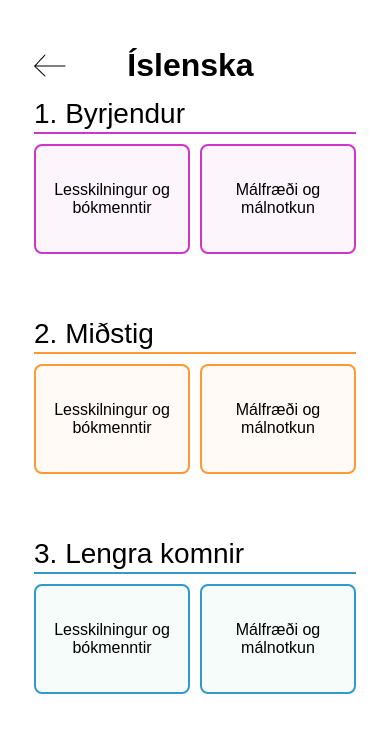
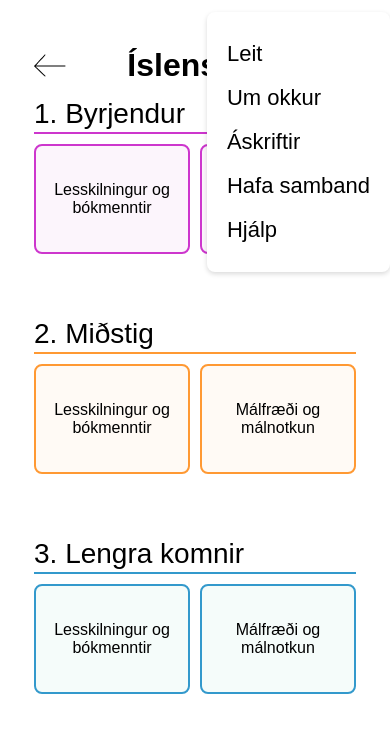
Before and after one commit to peturjack/group-project-2, a plain HTML site: page HTML/islenska-page.html in a window 390 px wide. Both pictures are taken after a click on the picture 340 px from the left and 61 px from the top of the page. Shown: the part 81-814 px from the top of the page. Drawn offline with Linux system fonts and the light colour scheme.

Commit message:
i made the hamburger menu clickable

```diff
--- a/HTML/islenska-page.html
+++ b/HTML/islenska-page.html
@@ -9,10 +9,27 @@
 </head>
 <body>
     <div class="page1">
+        <!-- header starts -->
         <div class="header">
             <img class="logo" src="../photos/logo.png">
-            <img class="menu" src="../icons/hamburger_menu.png">
+            <img id="menuButton" class="menu" src="../icons/hamburger_menu.png">
+
         </div>
+
+        <div id="dropdown" class="dropdown-menu">
+            <nav>
+                <ul>
+                    <li><a href="#">Leit</a></li>
+                    <li><a href="#">Um okkur</a></li>
+                    <li><a href="#">Áskriftir</a></li>
+                    <li><a href="#">Hafa samband</a></li>
+                    <li><a href="#">Hjálp</a></li>
+                </ul>
+            </nav>
+        </div>
+        <!-- header ends -->
+
+        <!-- container around the text above the box -->
         <div class="container">
             <div class="left-element-arrow">
                 <img src="../icons/arrow.png" alt="left-arrow">
@@ -24,13 +41,17 @@
                 <img src="" alt="left-arrow">
             </div>
         </div>
-        <!-- byrjendur grid toughness level 1 -->
+        <!-- container around the text above the box ends -->
+
+        <!-- goes around all the boxes and the h3 -->
         <div class="all-around-the-world">
-
-
+        <!-- the container around the left side image -->
             <div class="left-side-image">
                 <img src="../photos/pic-frontpage-small.png" alt="">
             </div>
+             <!-- the container around the left side image ends -->
+
+             <!-- the container around the right section starts -->
         <div class="right-side-section">
             <section class="byrjendur-grid">
                 <div class="toughness-level">
@@ -44,7 +65,6 @@
                 </div>
             </section>
 
-        <!-- byrjendur grid toughness level 2 -->
         <section class="byrjendur-grid">
             <div class="toughness-level orange-color-line">
                 <h3>2. Miðstig</h3>
@@ -56,7 +76,7 @@
                 <p>Málfræði og málnotkun</p>
             </div>
         </section>
-        <!-- byrjendur grid toughness level 3 -->
+
         <section class="byrjendur-grid mb0">
             <div class="toughness-level blue-color-line">
                 <h3>3. Lengra komnir</h3>
@@ -71,5 +91,7 @@
          </div>
      </div>
 </div>
+<!--  -->
+<script src="../menu.js"></script>
 </body>
 </html>
--- a/css/header-mobile.css
+++ b/css/header-mobile.css
@@ -29,3 +29,35 @@
     height: 9.6rem;
     overflow: hidden;
 }
+
+
+.menu {
+    position: relative;
+    align-items: right;
+    margin-top: 5.1rem;
+    margin-bottom: 2.2rem;
+    cursor: pointer;
+}
+
+.dropdown-menu {
+    position: absolute;
+    right: 0;
+    top: 93px;
+    background-color: white;
+    box-shadow: 0 0.2rem 0.5rem 0 rgba(0, 0, 0, .15);
+    border-radius: 0.8rem;
+    padding: 2rem;
+    opacity: 0;
+    transition: opacity 300ms ease-in-out;
+
+}
+.dropdown-open {
+    opacity: 1;
+}
+
+.dropdown-menu a {
+    font-size: 2.2rem;
+    color: black;
+    line-height: 2;
+
+}
--- a/css/islenska.css
+++ b/css/islenska.css
@@ -1,5 +1,7 @@
 * {
     font-family: Arial, Helvetica, sans-serif;
+    list-style: none;
+    text-decoration: none;
 }
 
 .header {
@@ -21,6 +23,29 @@
     margin-top: 5.1rem;
     margin-bottom: 2.2rem;
     cursor: pointer;
+}
+
+.dropdown-menu {
+    position: absolute;
+    right: 0;
+    top: 93px;
+    background-color: white;
+    box-shadow: 0 0.2rem 0.5rem 0 rgba(0, 0, 0, .15);
+    border-radius: 0.8rem;
+    padding: 2rem;
+    opacity: 0;
+    transition: opacity 300ms ease-in-out;
+
+}
+.dropdown-open {
+    opacity: 1;
+}
+
+.dropdown-menu a {
+    font-size: 2.2rem;
+    color: black;
+    line-height: 2;
+
 }
 
 .page1 {
@@ -56,7 +81,6 @@
 }
 
 
-
 .left-side-image {
     display: none;
 }
@@ -90,9 +114,6 @@
      .mb0 {
         margin-bottom: 0;
     }
-
-
-
 }
 
 .toughness-level {
@@ -182,8 +203,6 @@
     transform: scale(1.05);
 }
 
-
-
 .orange-color {
     border: solid 0.2rem #ff9933;
     background-color: #fffaf5;
--- /dev/null
+++ b/menu.js
@@ -0,0 +1,12 @@
+"use strict";
+function showHide() {
+    const hamburgerMenu = document.getElementById("menuButton");
+    const dropDown = document.getElementById("dropdown");
+    if (!hamburgerMenu || !dropDown)
+        return;
+    hamburgerMenu.addEventListener("click", () => {
+        console.log("Hello");
+        dropDown.classList.toggle("dropdown-open");
+    });
+}
+showHide();
```
Also changed, not shown: HTML/byrjendur.html (+1 -0 lines), HTML/front-page.html (+1 -0 lines), HTML/header-mobile.html (+2 -0 lines), 2 other files. Lines whose indentation alone changed are shown as unchanged.
